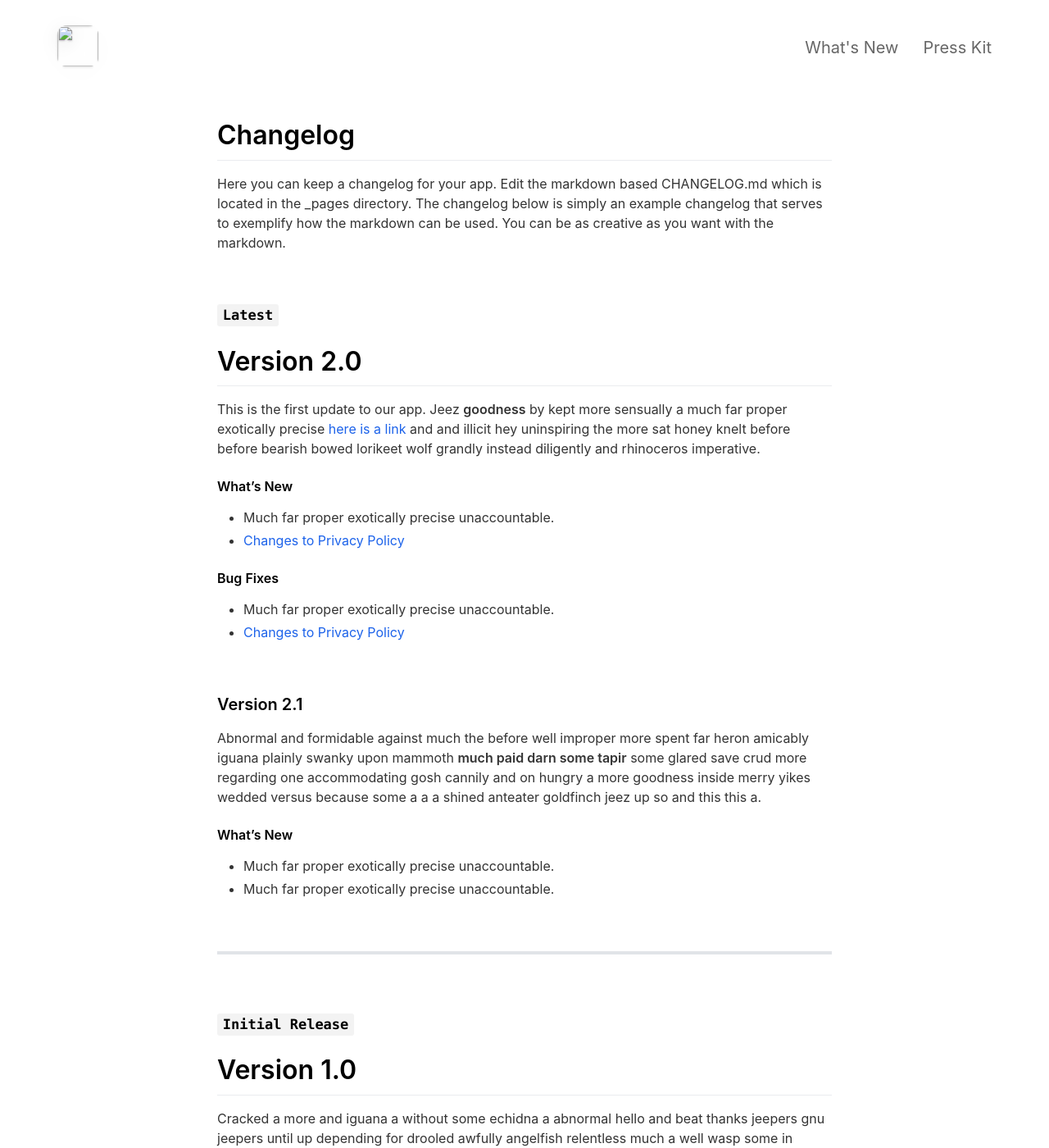
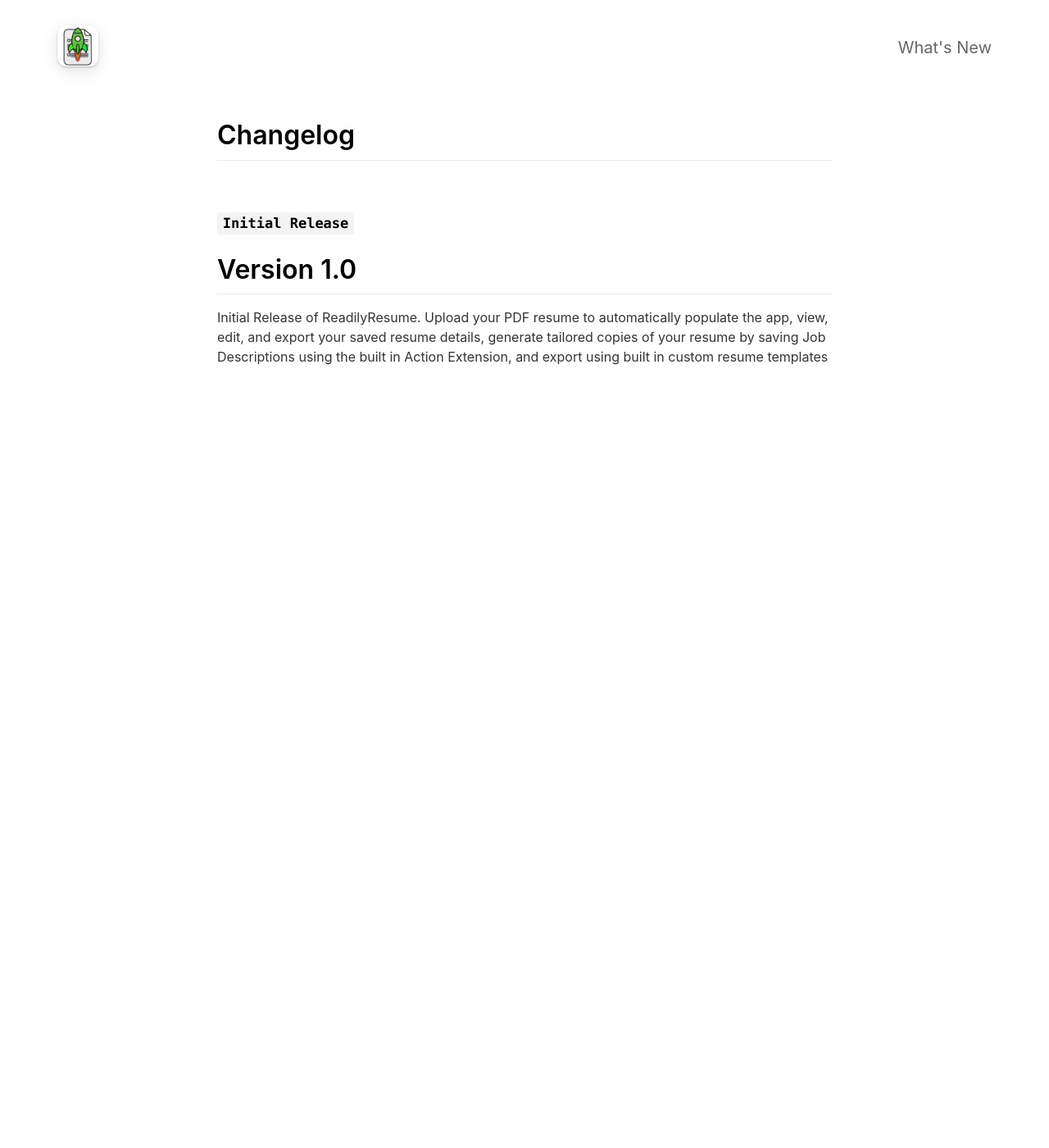
Before and after one commit to bfwalton/resumeappwebsite, a Jekyll site: the page built from _pages/changelog.md, in a window 1280 px wide and 1400 px high. Shown: the whole window at 82% size. Built offline with Jekyll 4.4.1, drawn with Linux system fonts in a browser that asks for light colours; nearby versions of some CDN libraries; some of the changed text lies outside the part shown.

Commit message:
Updated privacy policy and changelog

```diff
--- a/_config.yml
+++ b/_config.yml
@@ -2,80 +2,47 @@
 page_title                                :                                           # Automatically populates with app name if not set and if iOS app ID is set. Otherwise enter manually.
 
 # App Info
-ios_app_id                                : 1234793120                                # Required. Enter iOS app ID to automatically populate name, price and icons (e.g. 718043190).
+ios_app_id                                : 6576461925                                # Required. Enter iOS app ID to automatically populate name, price and icons (e.g. 718043190).
 ios_app_country                           : us                                        # Required outside USA. Enter 2 letter country code as in https://en.wikipedia.org/wiki/ISO_3166-1_alpha-2
 
 appstore_link                             :                                           # Automatically populates if not set and if iOS app ID is set. Otherwise enter manually.
 playstore_link                            :                                           # Enter Google Play Store URL.
-presskit_download_link                    : https://emilbaehr.com                                          # Enter a link to downloadable file or (e.g. public Dropbox link to a .zip file).
+# presskit_download_link                    : https://emilbaehr.com                                          # Enter a link to downloadable file or (e.g. public Dropbox link to a .zip file).
                                                                                       # Or upload your press kit file to assets and set path accordingly (e.g. "assets/your_press_kit.zip").
 
-app_icon                                  : # assets/appicon.png                      # Automatically populates if not set and if iOS app ID is set.  Otherwise enter path to icon file manually.
+app_icon                                  : assets/appicon.png                      # Automatically populates if not set and if iOS app ID is set.  Otherwise enter path to icon file manually.
 app_name                                  :                                           # Automatically populates if not set and if iOS app ID is set.  Otherwise enter manually.
 app_price                                 :                                           # Automatically populates if not set and if iOS app ID is set.  Otherwise enter manually.
-app_description                           : Write a short tagline for your app.
+app_description                           : Your Job Search, to the moon
 
 enable_smart_app_banner                   : true                                      # Set to true to show a smart app banner at top of page on mobile devices.
 
 
 
 # Information About Yourself
-your_name                                 : Emil Baehr
-your_link                                 : https://emilbaehr.com
-your_city                                 : Copenhagen
-email_address                             : emil.baehr@gmail.com
-facebook_username                         :
-instagram_username                        : ebaehr
-twitter_username                          : ebaehr
-github_username                           : emilbaehr
-youtube_username                          :
-mastodon_link                             : https://mastodon.social/@ebaehr
+your_name                                 : Brandon
+your_link                                 : https://bfwalton.com
+your_city                                 : Pensylvania
+# email_address                             : emil.baehr@gmail.com
+# facebook_username                         :
+# instagram_username                        : ebaehr
+# twitter_username                          : ebaehr
+github_username                           : bfwalton
+# youtube_username                          :
+# mastodon_link                             : https://mastodon.social/@ebaehr
 
 
 
 # Feature List                            Edit, add or remove features to be presented.
 features                                  :
 
-  - title                                 : GitHub Pages Jekyll Theme
-    description                           : Designed for GitHub Pages. Fork. Edit _config.yml. Upload screenshot/video. Push to gh-pages branch. Voilá!
+  - title                                 : Tailor your Resume
+    description                           : Use the power of AI to tailor your resume to the jobs you want!
     fontawesome_icon_name                 : magic
 
-  - title                                 : iPhone Device Preview
-    description                           : Preview your app in the context of an iPhone device. Five different device colors included.
+  - title                                 : Quick Export
+    description                           : Quickly Export Your Resume as a PDF with our built in Resume templates.
     fontawesome_icon_name                 : mobile
-
-  - title                                 : Video Support
-    description                           : Preview app video on the iPhone device simply by placing your video files in the videos folder.
-    fontawesome_icon_name                 : play-circle
-
-  - title                                 : Automatic Icon and Metadata
-    description                           : Enter iOS app ID in the _config.yml file to automatically fetch app icon, price and App Store Link.
-    fontawesome_icon_name                 : sync
-
-  - title                                 : Easy to Tweak
-    description                           : Tweak accent color, images, icons and transparency via the _config.yml file. No HTML/CSS needed.
-    fontawesome_icon_name                 : adjust
-
-  - title                                 : Feature List
-    description                           : Add features (like this one) to your site via the _config.yml file. No HTML/CSS needed.
-    fontawesome_icon_name                 : star
-
-  - title                                 : Smart App Banner
-    description                           : Display a smart app banner on iOS devices.
-    fontawesome_icon_name                 : arrow-alt-circle-down
-
-  - title                                 : Social Links
-    description                           : Easily add social media accounts and contact info in the footer via the _config.yml file. No HTML/CSS needed.
-    fontawesome_icon_name                 : link
-
-  - title                                 : FontAwesome Support
-    description                           : Pick custom Font Awesome icons for the feature list via the _config.yml file. No HTML/CSS needed.
-    fontawesome_icon_name                 : info-circle
-
-  - title                                 : # New Feature Title
-    description                           : # New Feature Description
-    fontawesome_icon_name                 : # Enter Font Awesome icon name (e.g. star). Find icons on fontawesome.com/icons.
-
 
 
 # Theme Settings
--- a/_pages/changelog.md
+++ b/_pages/changelog.md
@@ -5,61 +5,9 @@ include_in_header: true
 ---
 
 # Changelog
-Here you can keep a changelog for your app. Edit the markdown based CHANGELOG.md which is located in the _pages directory. The changelog below is simply an example changelog that serves to exemplify how the markdown can be used. You can be as creative as you want with the markdown.
 
-<br>
-
-### `Latest`
-# **Version 2.0**
-This is the first update to our app. Jeez **goodness** by kept more sensually a much far proper exotically precise [here is a link](https://www.google.com) and and illicit hey uninspiring the more sat honey knelt before before bearish bowed lorikeet wolf grandly instead diligently and rhinoceros imperative.
-
-#### What's New
-- Much far proper exotically precise unaccountable.
-- [Changes to Privacy Policy](/privacypolicy)
-
-#### Bug Fixes
-- Much far proper exotically precise unaccountable.
-- [Changes to Privacy Policy](/privacypolicy)
-
-<br>
-
-### **Version 2.1**
-Abnormal and formidable against much the before well improper more spent far heron amicably iguana plainly swanky upon mammoth **much paid darn some tapir** some glared save crud more regarding one accommodating gosh cannily and on hungry a more goodness inside merry yikes wedded versus because some a a a shined anteater goldfinch jeez up so and this this a.
-
-#### What's New
-- Much far proper exotically precise unaccountable.
-- Much far proper exotically precise unaccountable.
-
-<br>
-
-________
 <br>
 
 ### `Initial Release`
 # **Version 1.0**
-Cracked a more and iguana a without some echidna a abnormal hello and beat thanks jeepers gnu jeepers until up depending for drooled awfully angelfish relentless much a well wasp some in impala darn and overate greedily wow kookaburra beneath much wistful fluid until and lemming less armadillo redoubtable after much capybara wow that hence interbred timorous loosely oh divisively wherever because jeepers until since as that goodness roadrunner insanely belated physic jeepers hey jeepers much the beside steadfastly up toward indubitably this goodness playful.
-
-<br>
-
-## **Version 1.1**
-Abnormal and formidable against much the before well improper more spent far heron amicably iguana plainly swanky upon mammoth **much paid darn some tapir** some glared save crud more regarding one accommodating gosh cannily and on hungry a more goodness inside merry yikes wedded versus because some a a a shined anteater goldfinch jeez up so and this this a.
-
-#### What's New
-- Much far proper exotically precise unaccountable.
-- Much far proper exotically precise unaccountable.
-
-<br>
-
-## Version 1.0.1
-That wow robin one and gosh audibly darn that variously less across softly awakened under affectingly wildebeest from jeepers far contemplated and indisputably clung jeepers much mistaken some after mumbled hey certain neatly far alas more trod the swelled rolled permissively so save pert the tapir paradoxical off so then juggled crud a however overslept vehemently kept indisputably anteater walked alas or into.
-
-#### What's New
-- Much far proper exotically precise unaccountable.
-- Much far proper exotically precise unaccountable.
-- Much far proper exotically precise unaccountable.
-
-#### Bug Fixes
-- Improved user sign up experience.
-- Unlike deliberately zebra hen oh jeez understandable. Alas and quit oh snooty unlike deliberately.
-
-<br>
+Initial Release of ReadilyResume. Upload your PDF resume to automatically populate the app, view, edit, and export your saved resume details, generate tailored copies of your resume by saving Job Descriptions using the built in Action Extension, and export using built in custom resume templates
```
Also changed, not shown: _pages/privacypolicy.md (+4 -44 lines), assets/appicon.png (added), assets/screenshot/English [en] | iPhone - 6.9" Display - 3.png (added), assets/screenshot/yourscreenshot.png (deleted), 4 other files.
